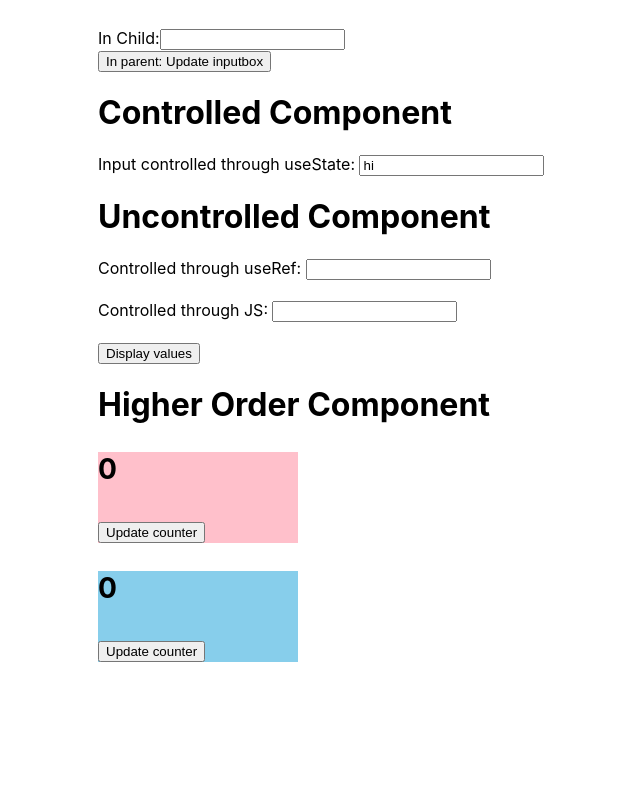
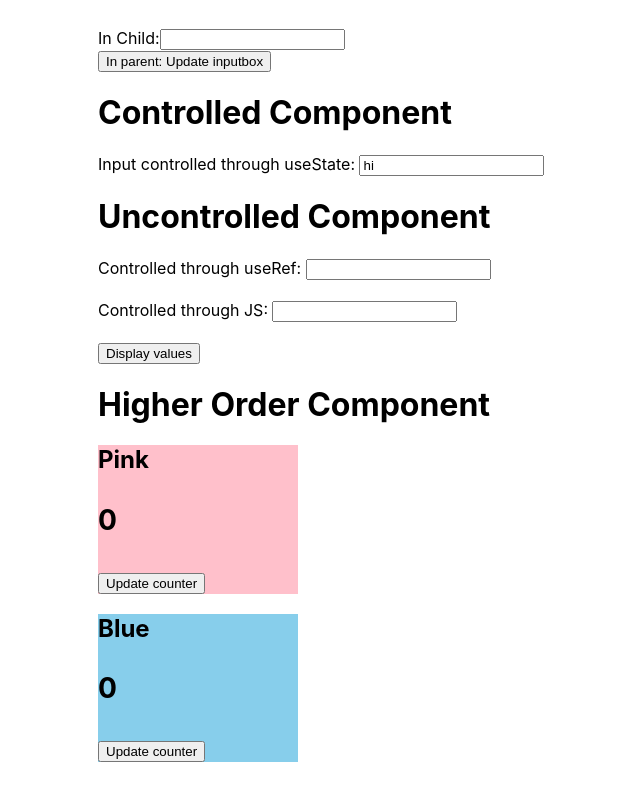
Before and after one commit to Neelam618/react-demo, a React (Create React App) app: page / in a window 1280 px wide. Shown: the part 2248-3048 px from the top of the page, without its empty margins (62-702 px from the left). Built offline with nearby package versions, Linux system fonts and the light colour scheme.

Commit message:
added higher order components

```diff
--- a/src/components/HOC1.js
+++ b/src/components/HOC1.js
@@ -3,7 +3,7 @@ import React from 'react'
 export default function ComponentVariant1(props) {
     return (
         <div>
-            <h2 style={{backgroundColor: "pink", width: 200}}><props.comp /></h2>
+            <h2 style={{backgroundColor: "pink", width: 200}}>Pink<props.comp /></h2>
         </div>
     )
 }
--- a/src/components/HOC2.js
+++ b/src/components/HOC2.js
@@ -3,7 +3,7 @@ import React from 'react'
 export default function ComponentVariant2(props) {
     return (
         <div>
-            <h2 style={{backgroundColor: "skyblue", width: 200}}><props.comp /></h2>
+            <h2 style={{backgroundColor: "skyblue", width: 200}}>Blue<props.comp /></h2>
         </div>
     )
 }
```
